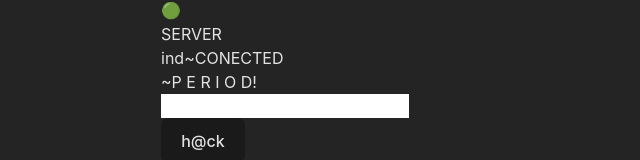
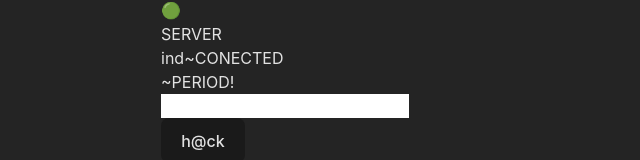
Before and after one commit to eaglefree007/bdg, a React (Vite) app: page / in a window 1280 px wide. Shown: the part 196-356 px from the top of the page, without its empty margins (319-959 px from the left). Built offline with nearby package versions, Linux system fonts and the light colour scheme.

Commit message:
Update App.jsx

```diff
--- a/src/App.jsx
+++ b/src/App.jsx
@@ -71,7 +71,7 @@ function App() {
         </div>
 
         <div className="w-1/2 mx-auto flex font-bold justify-between items-center mb-4">
-          <p className="">~P E R I O D!</p>
+          <p className="">~PERIOD!</p>
           <input
             type="number"
             min="100"
```
